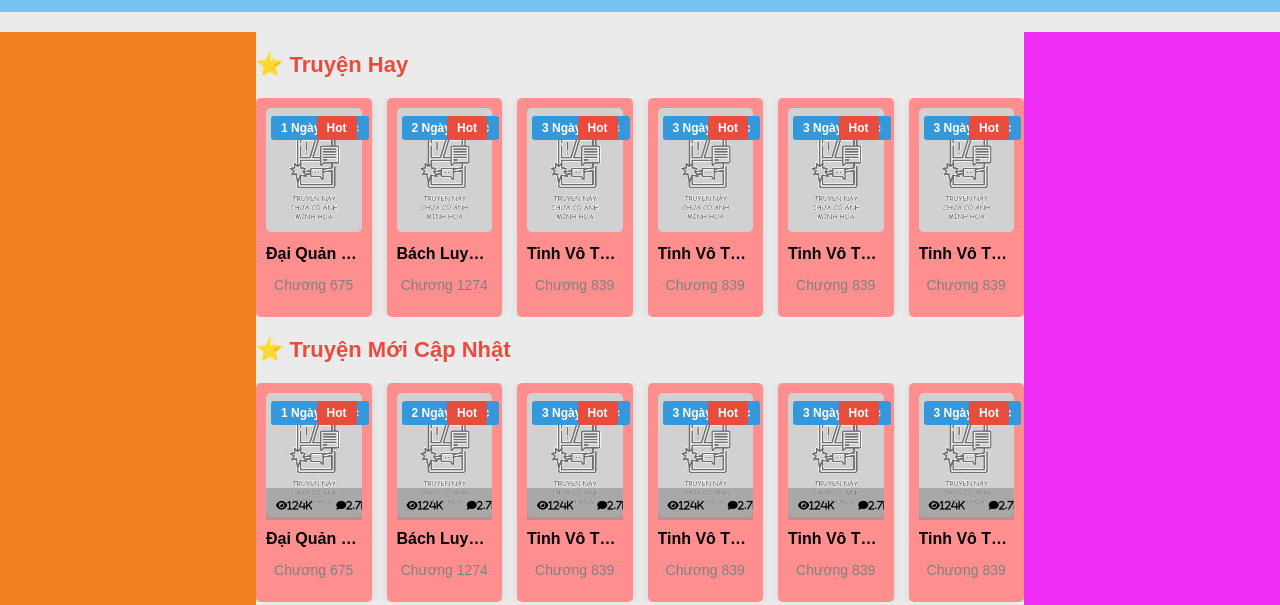
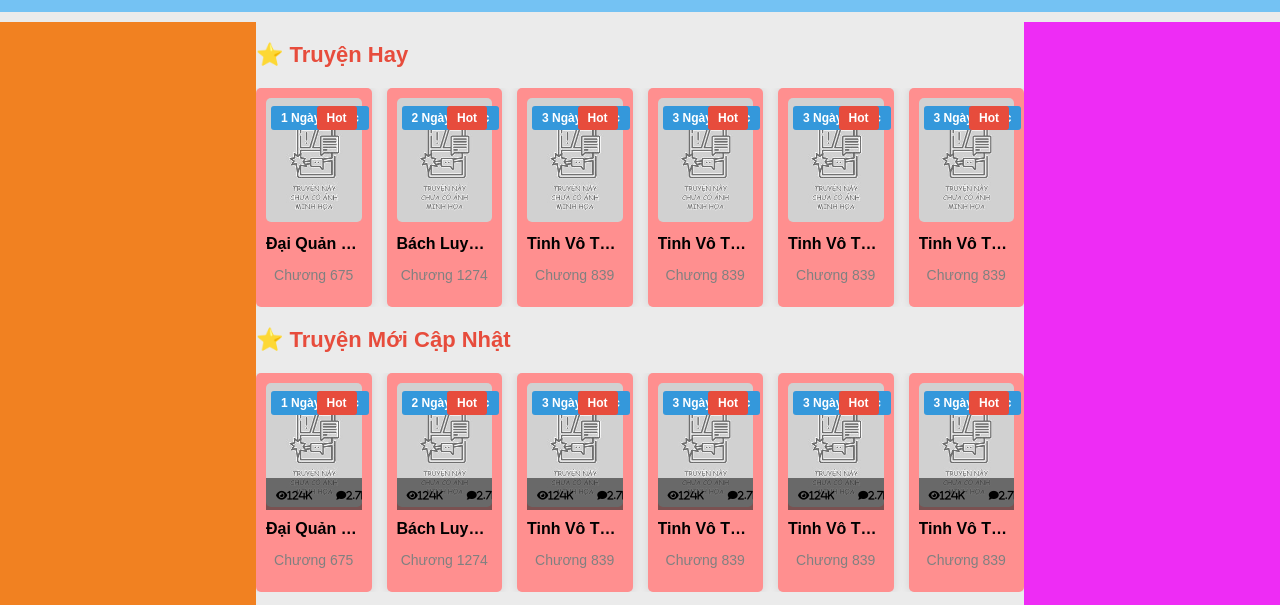
Before and after one commit to trancuong31/ReadManga, a website: page views/index.html in a window 1280 px wide. Shown: the part 116-721 px from the top of the page. Drawn offline with Linux system fonts and the light colour scheme.

```diff
--- a/public/css/style.css
+++ b/public/css/style.css
@@ -198,7 +198,7 @@
 .allcontent{
     width: 100%;
     height: 800px;
-    margin-top: 20px;
+    margin-top: 10px;
 }
 .leftcontent{
     width: 20%;
@@ -284,7 +284,7 @@
     width: 100%;
     overflow: hidden;
     left: 0;
-    background-color: #929292a2;
+    background-color: #2f2e2ea2;
 }
 .info i{
     padding: 0px 10px;
```
